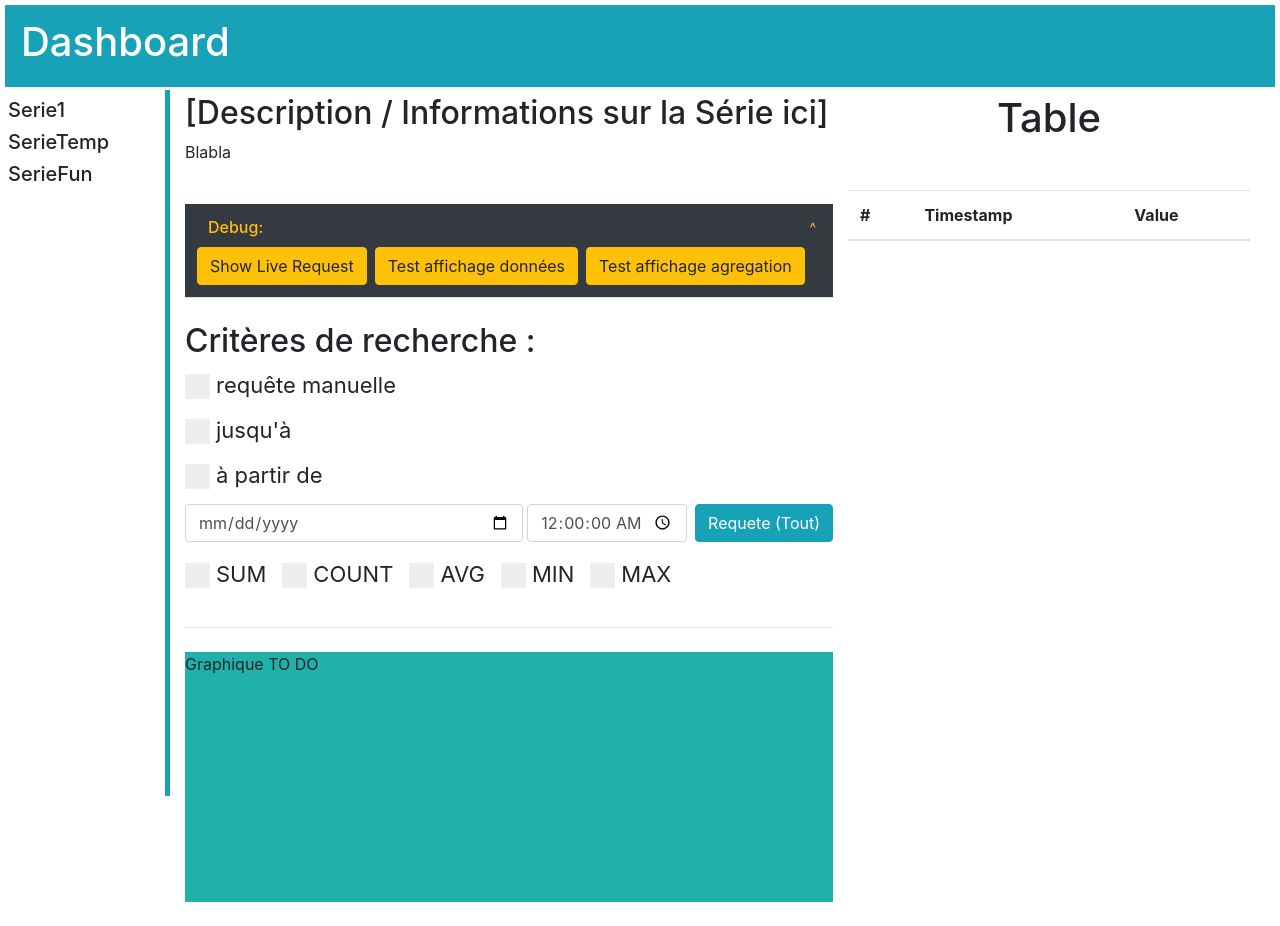
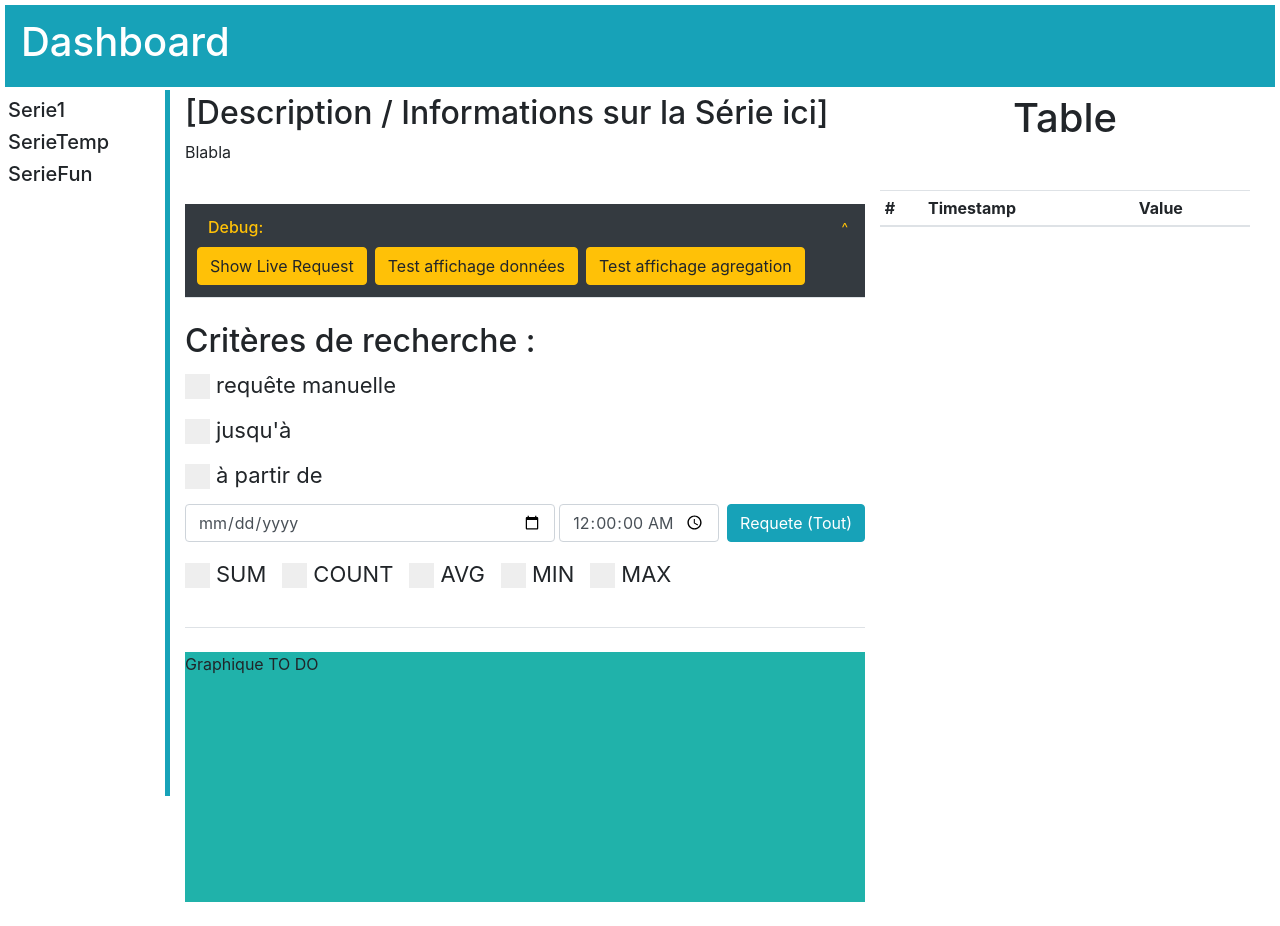
Before and after one commit to PierreTSE/2020-BDD-dashboard, a Vue app: page / in a window 1280 px wide. Built offline with nearby package versions, Linux system fonts and the light colour scheme.

Commit message:
Retouches de l'affichage (plus table compact)

```diff
--- a/src/App.vue
+++ b/src/App.vue
@@ -139,10 +139,13 @@ export default {
 
 @media (min-width: 1000px) {  /* Pour grands écrans */
   #content-left {
-    width: 60%;
+    padding-right: 400px;
+    width: 100%;
   }
   #content-right {
-    width: 40%;
+    float: right;
+    width: 400px;
+    margin-left: -400px;
   }
 }
 
--- a/src/components/Table.vue
+++ b/src/components/Table.vue
@@ -42,7 +42,7 @@
       </button>
     </form> -->
 
-    <table class="table mt-5">
+    <table class="table table-sm mt-5">
       <thead>
         <tr>
           <th scope="col">#</th>
```
